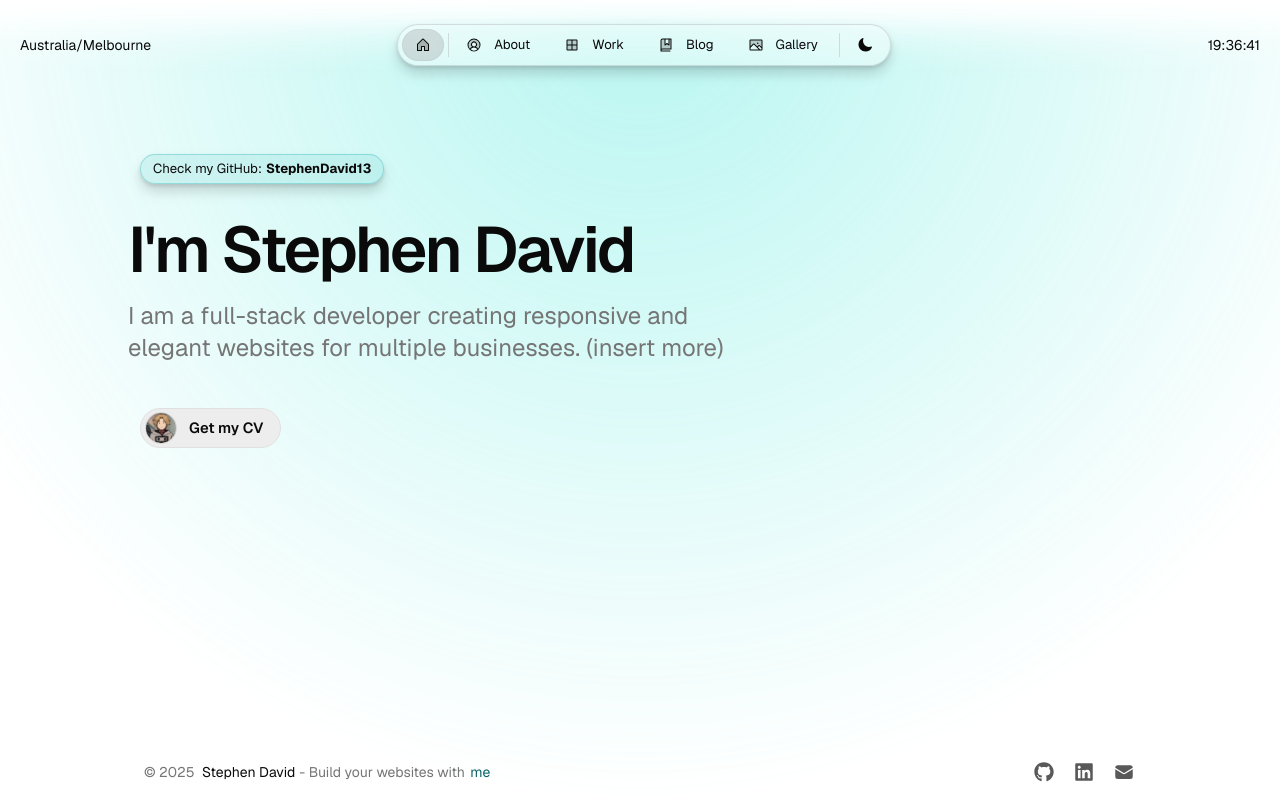
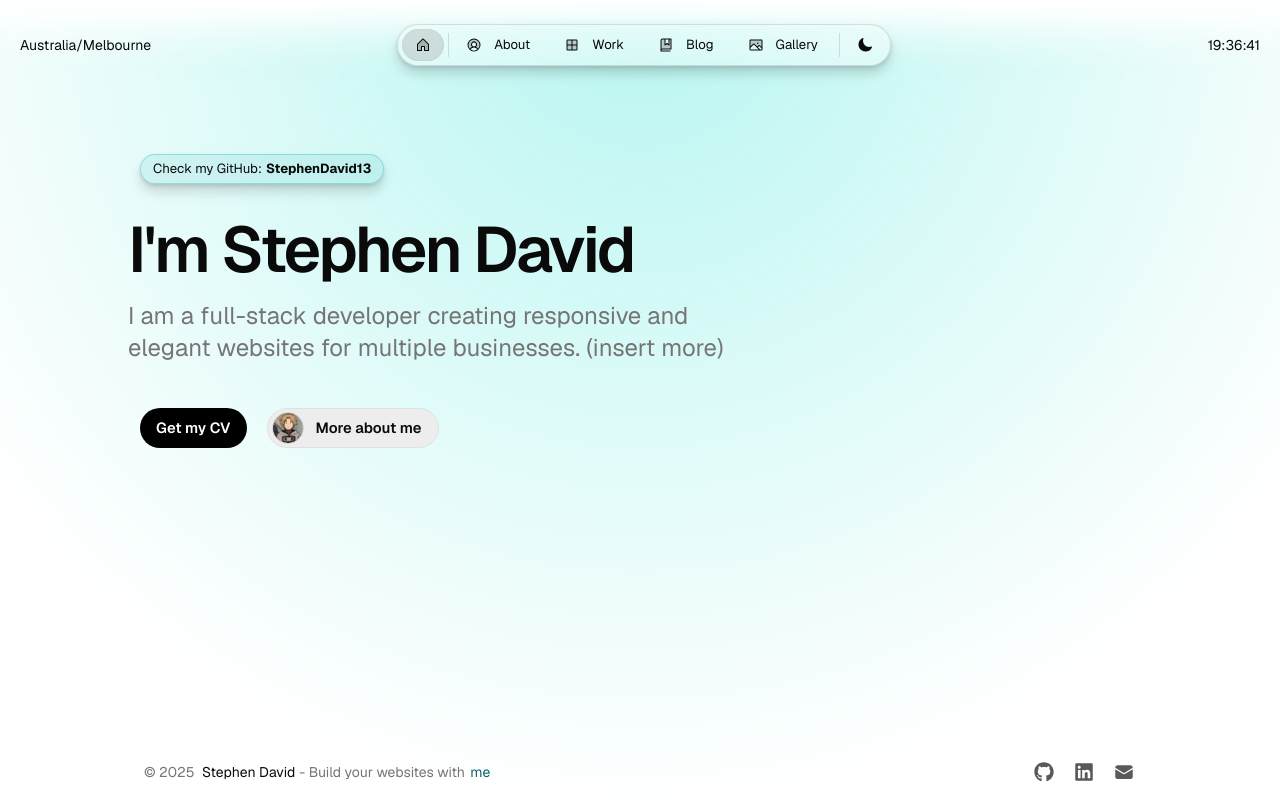
Before and after one commit to StephenDavid13/stephendavid-portfolio, a Next.js app: page / in a window 1280 px wide. Built offline with nearby package versions, Linux system fonts and the light colour scheme.

Commit message:
Update page.tsx

```diff
--- a/src/app/page.tsx
+++ b/src/app/page.tsx
@@ -55,10 +55,22 @@ export default function Home() {
             </Text>
           </RevealFx>
           <RevealFx paddingTop="12" delay={0.4} horizontal="start" paddingLeft="12">
+            <Flex gap="20" vertical="center">
+              <Button
+                id="cv"
+                data-border="rounded"
+                href="/files/Stephen_Lawrence_David-CV.pdf"
+                variant="primary"
+                size="m"
+              >
+                <Flex gap="8" vertical="center">
+                  Get my CV
+                </Flex>
+              </Button>
               <Button
                 id="about"
                 data-border="rounded"
-              href="/files/Stephen_Lawrence_David-CV.pdf"
+                href="/about"
                 variant="secondary"
                 size="m"
                 arrowIcon
@@ -71,9 +83,10 @@ export default function Home() {
                       size="m"
                     />
                   )}
-                Get my CV
+                  More about me
                 </Flex>
               </Button>
+            </Flex>
           </RevealFx>
         </Column>
       </Column>
```
Lines whose indentation alone changed are shown as unchanged.
